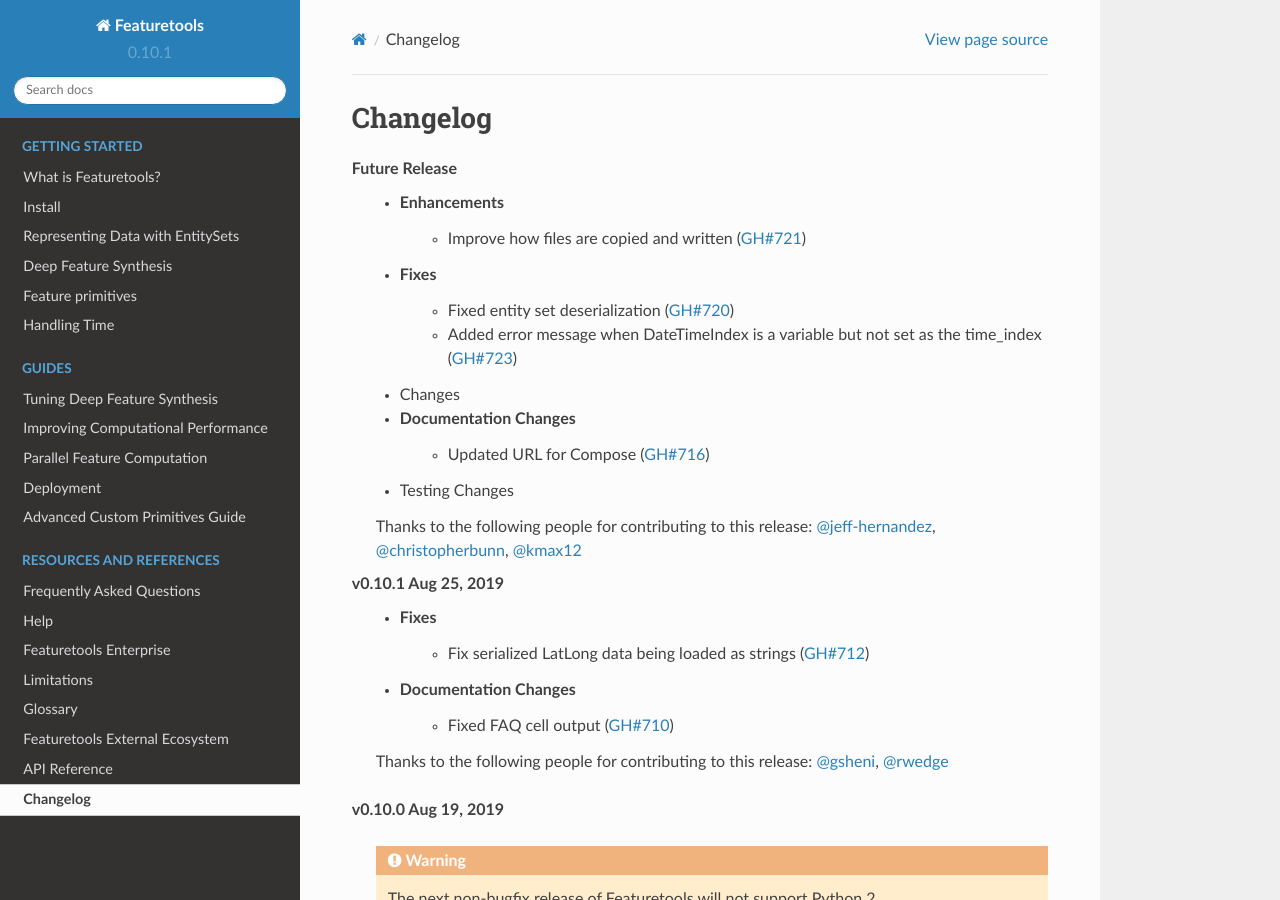
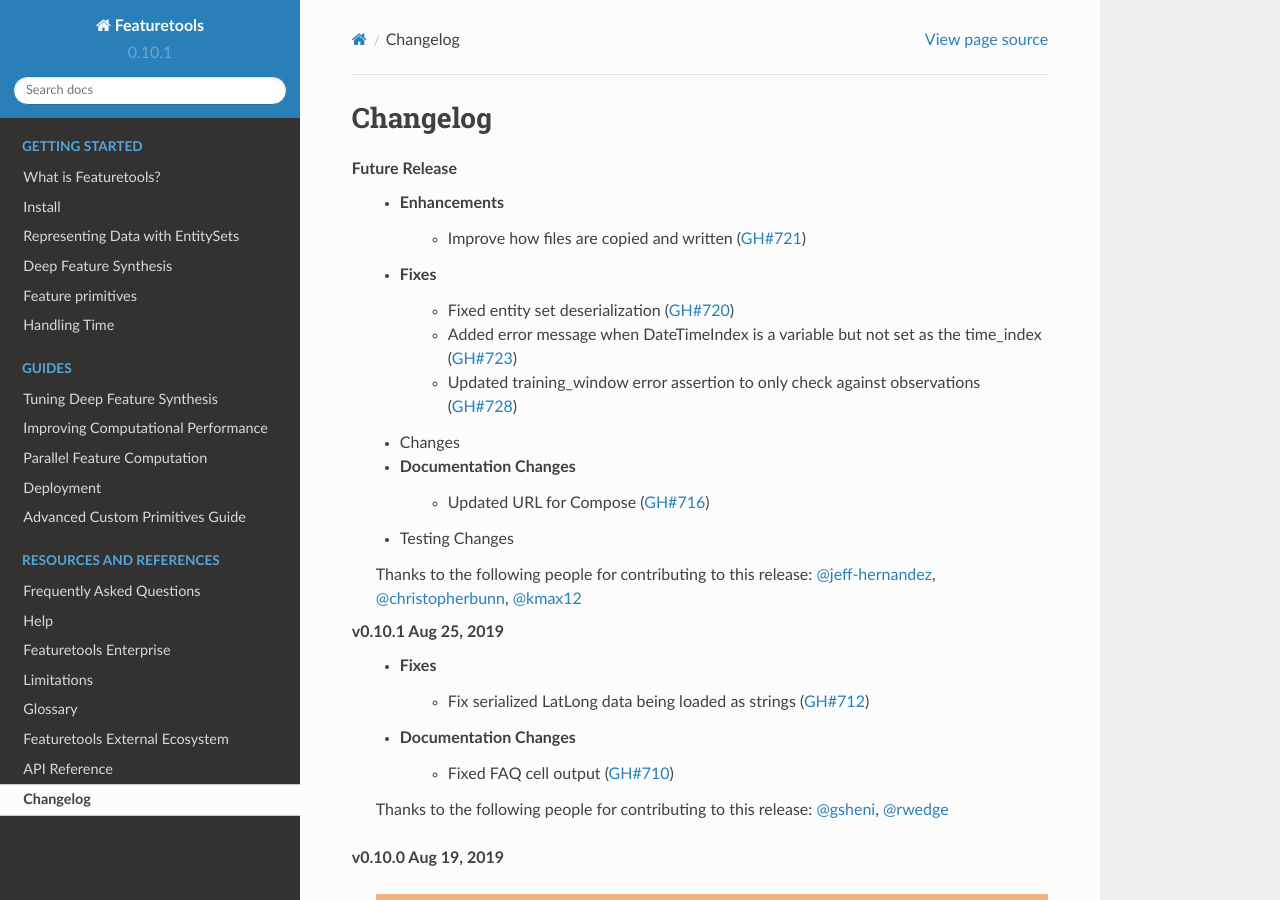
Before and after one commit to alteryx/featuretools, a Sphinx documentation site: the page built from docs/source/changelog.rst, in a window 1280 px wide and 900 px high. Built offline with Sphinx 7.4.7 and the Read the Docs theme 2.0.0, drawn with Linux system fonts in a browser that asks for light colours; pages that are not in the unit, such as notebooks, are missing from menus.

Commit message:
Updated changelog

```diff
--- a/docs/source/changelog.rst
+++ b/docs/source/changelog.rst
@@ -8,6 +8,7 @@
     * Fixes
         * Fixed entity set deserialization (:pr:`720`)
         * Added error message when DateTimeIndex is a variable but not set as the time_index (:pr:`723`)
+	* Updated training_window error assertion to only check against observations (:pr:`728`)
     * Changes
     * Documentation Changes
         * Updated URL for Compose (:pr:`716`)
```
